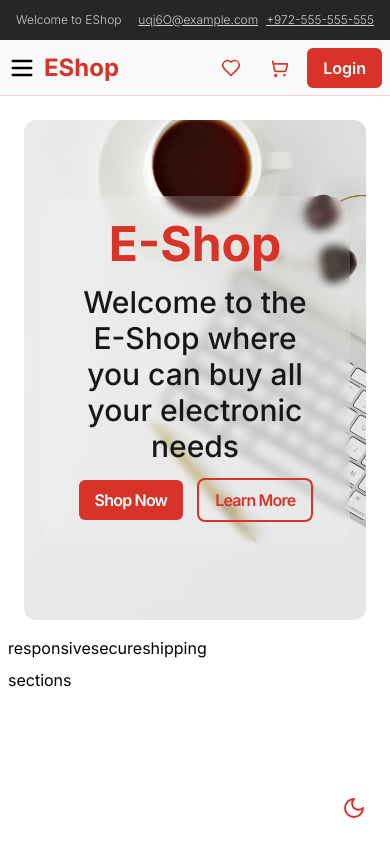
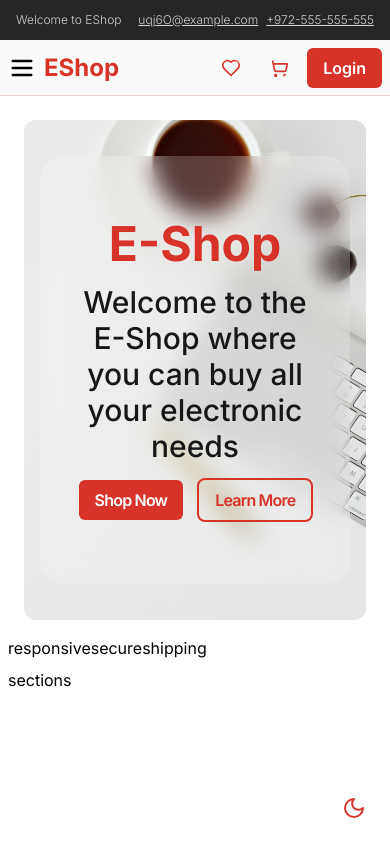
Before and after one commit to harshG775/e-shop, a Next.js app: page /home in a window 390 px wide. Built offline with nearby package versions, Linux system fonts and the light colour scheme; no server answers.

Commit message:
fixing sidebar z index

```diff
--- a/src/components/layouts/EShopLayout.tsx
+++ b/src/components/layouts/EShopLayout.tsx
@@ -11,7 +11,7 @@ export default function Layout({ children }: { children: React.ReactNode }) {
                     phone: "+972-555-555-555",
                 }}
             />
-            <TopNavbar className="sticky top-0"/>
+            <TopNavbar className="z-50 sticky top-0"/>
             {children}
         </>
     );
--- a/src/components/pagesComponents/home/header/hero/Hero.tsx
+++ b/src/components/pagesComponents/home/header/hero/Hero.tsx
@@ -24,7 +24,7 @@ export default function Hero({ data }: HeroPropsType) {
                 }}
                 className=" rounded-xl p-4 relative min-h-[500px] grid grid-cols-1 lg:grid-cols-[2fr_1fr] items-center"
             >
-                <div className="backdrop-blur-sm rounded-3xl text-center bg-neutral-100/20 grid gap-4 p-6 lg:text-start items-end">
+                <div className="backdrop-blur-md rounded-3xl text-center bg-neutral-0/20 grid gap-4 p-6 py-16 lg:text-start items-end">
                     <div className="max-w-lg lg:max-h-full grid gap-4 mx-auto lg:ml-0">
                         <h1 className="text-5xl font-bold text-primary-500">{title}</h1>
                         <h2 className="text-3xl font-medium text-neutral-900">{subtitle}</h2>
```
